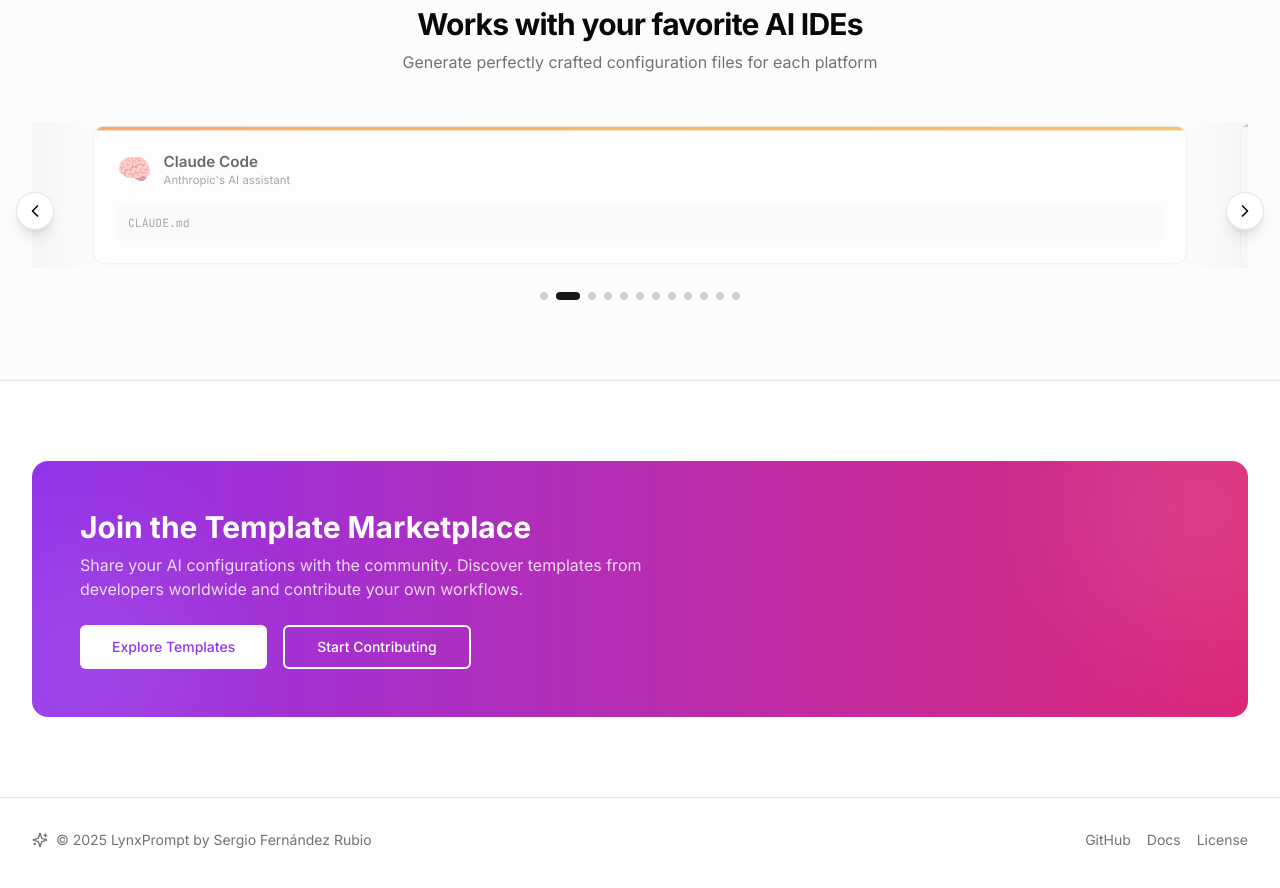
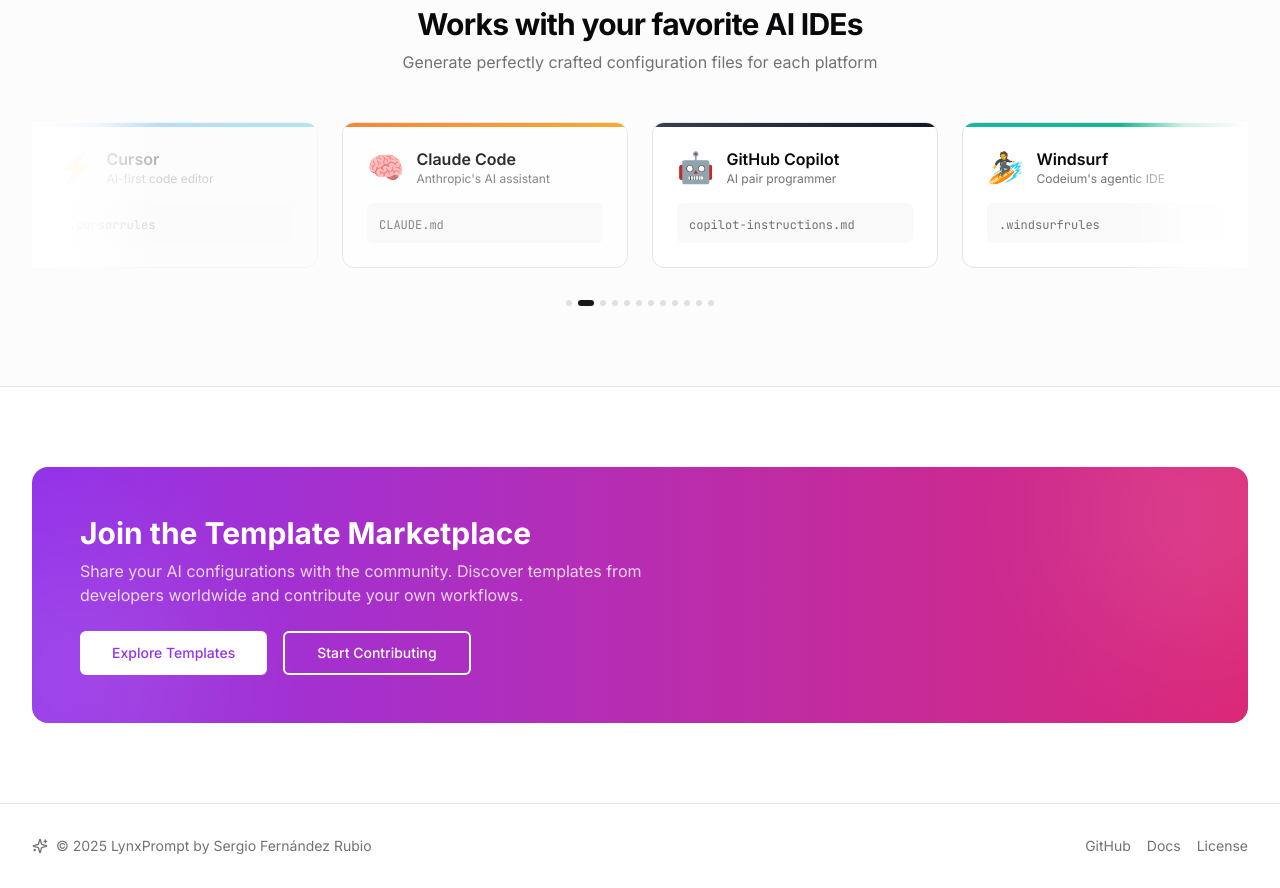
Before and after one commit to GeiserX/LynxPrompt, a Next.js app: page / in a window 1280 px wide. Shown: the part 940-1828 px from the top of the page. Built offline with nearby package versions, Linux system fonts and the light colour scheme.

Commit message:
style: simplify carousel with fade edges, remove navigation buttons

```diff
--- a/src/components/platform-carousel.tsx
+++ b/src/components/platform-carousel.tsx
@@ -1,7 +1,6 @@
 "use client";
 
 import { useState, useEffect, useCallback } from "react";
-import { ChevronLeft, ChevronRight } from "lucide-react";
 
 const PLATFORMS = [
   {
@@ -91,18 +90,13 @@
 ];
 
 export function PlatformCarousel() {
-  const [currentIndex, setCurrentIndex] = useState(0);
+  const [offset, setOffset] = useState(0);
   const [isPaused, setIsPaused] = useState(false);
 
-  // Number of visible items based on screen size
   const visibleCount = 4;
 
   const nextSlide = useCallback(() => {
-    setCurrentIndex((prev) => (prev + 1) % PLATFORMS.length);
-  }, []);
-
-  const prevSlide = useCallback(() => {
-    setCurrentIndex((prev) => (prev - 1 + PLATFORMS.length) % PLATFORMS.length);
+    setOffset((prev) => (prev + 1) % PLATFORMS.length);
   }, []);
 
   // Auto-rotate every 3 seconds
@@ -112,14 +106,28 @@
     return () => clearInterval(interval);
   }, [isPaused, nextSlide]);
 
-  // Get visible platforms with wrap-around
+  // Get extended platforms for smooth infinite scroll (show extra on sides for fade effect)
   const getVisiblePlatforms = () => {
     const result = [];
-    for (let i = 0; i < visibleCount; i++) {
-      const index = (currentIndex + i) % PLATFORMS.length;
-      result.push({ ...PLATFORMS[index], originalIndex: index });
+    // Show 2 extra on each side for the fade effect
+    for (let i = -1; i < visibleCount + 1; i++) {
+      const index = (offset + i + PLATFORMS.length) % PLATFORMS.length;
+      result.push({ ...PLATFORMS[index], position: i });
     }
     return result;
+  };
+
+  // Calculate opacity based on position (0 and 1 are fully visible, edges fade out)
+  const getOpacity = (position: number) => {
+    if (position === 0 || position === 1 || position === 2 || position === 3) {
+      // First 4 cards (the main visible ones)
+      if (position === 0) return 0.85; // Slight fade on left edge
+      if (position === 3) return 0.85; // Slight fade on right edge
+      return 1; // Center cards fully visible
+    }
+    if (position === -1) return 0.3; // Far left - heavily faded
+    if (position === 4) return 0.3; // Far right - heavily faded
+    return 0;
   };
 
   return (
@@ -128,38 +136,21 @@
       onMouseEnter={() => setIsPaused(true)}
       onMouseLeave={() => setIsPaused(false)}
     >
-      {/* Navigation buttons */}
-      <button
-        onClick={prevSlide}
-        className="absolute -left-4 top-1/2 z-20 -translate-y-1/2 rounded-full border bg-background p-2 shadow-lg transition-all hover:bg-muted"
-        aria-label="Previous platform"
-      >
-        <ChevronLeft className="h-5 w-5" />
-      </button>
-      <button
-        onClick={nextSlide}
-        className="absolute -right-4 top-1/2 z-20 -translate-y-1/2 rounded-full border bg-background p-2 shadow-lg transition-all hover:bg-muted"
-        aria-label="Next platform"
-      >
-        <ChevronRight className="h-5 w-5" />
-      </button>
-
-      {/* Carousel container with fade edges */}
+      {/* Carousel container */}
       <div className="relative overflow-hidden">
-        {/* Left fade gradient */}
-        <div className="pointer-events-none absolute inset-y-0 left-0 z-10 w-16 bg-gradient-to-r from-muted/80 to-transparent" />
-        {/* Right fade gradient */}
-        <div className="pointer-events-none absolute inset-y-0 right-0 z-10 w-16 bg-gradient-to-l from-muted/80 to-transparent" />
+        {/* Left fade gradient overlay */}
+        <div className="pointer-events-none absolute inset-y-0 left-0 z-10 w-32 bg-gradient-to-r from-background via-background/80 to-transparent" />
+        {/* Right fade gradient overlay */}
+        <div className="pointer-events-none absolute inset-y-0 right-0 z-10 w-32 bg-gradient-to-l from-background via-background/80 to-transparent" />
 
         {/* Cards container */}
-        <div className="flex gap-6 px-8 transition-transform duration-500 ease-in-out">
+        <div className="flex gap-6 transition-transform duration-700 ease-in-out">
           {getVisiblePlatforms().map((platform, idx) => (
             <div
-              key={`${platform.name}-${idx}`}
-              className="w-full min-w-[calc(25%-18px)] flex-shrink-0 transition-all duration-500"
+              key={`${platform.name}-${offset}-${idx}`}
+              className="w-[calc(25%-18px)] flex-shrink-0 transition-opacity duration-700"
               style={{
-                opacity: idx === 0 || idx === visibleCount - 1 ? 0.6 : 1,
-                transform: idx === 0 || idx === visibleCount - 1 ? 'scale(0.95)' : 'scale(1)',
+                opacity: getOpacity(platform.position),
               }}
             >
               <PlatformCard {...platform} />
@@ -168,18 +159,16 @@
         </div>
       </div>
 
-      {/* Dot indicators */}
-      <div className="mt-6 flex justify-center gap-2">
+      {/* Minimal dot indicator */}
+      <div className="mt-8 flex justify-center gap-1.5">
         {PLATFORMS.map((_, idx) => (
-          <button
+          <div
             key={idx}
-            onClick={() => setCurrentIndex(idx)}
-            className={`h-2 w-2 rounded-full transition-all ${
-              idx === currentIndex
-                ? "w-6 bg-primary"
-                : "bg-muted-foreground/30 hover:bg-muted-foreground/50"
+            className={`h-1.5 rounded-full transition-all duration-300 ${
+              idx === offset % PLATFORMS.length
+                ? "w-4 bg-primary"
+                : "w-1.5 bg-muted-foreground/20"
             }`}
-            aria-label={`Go to slide ${idx + 1}`}
           />
         ))}
       </div>
```
